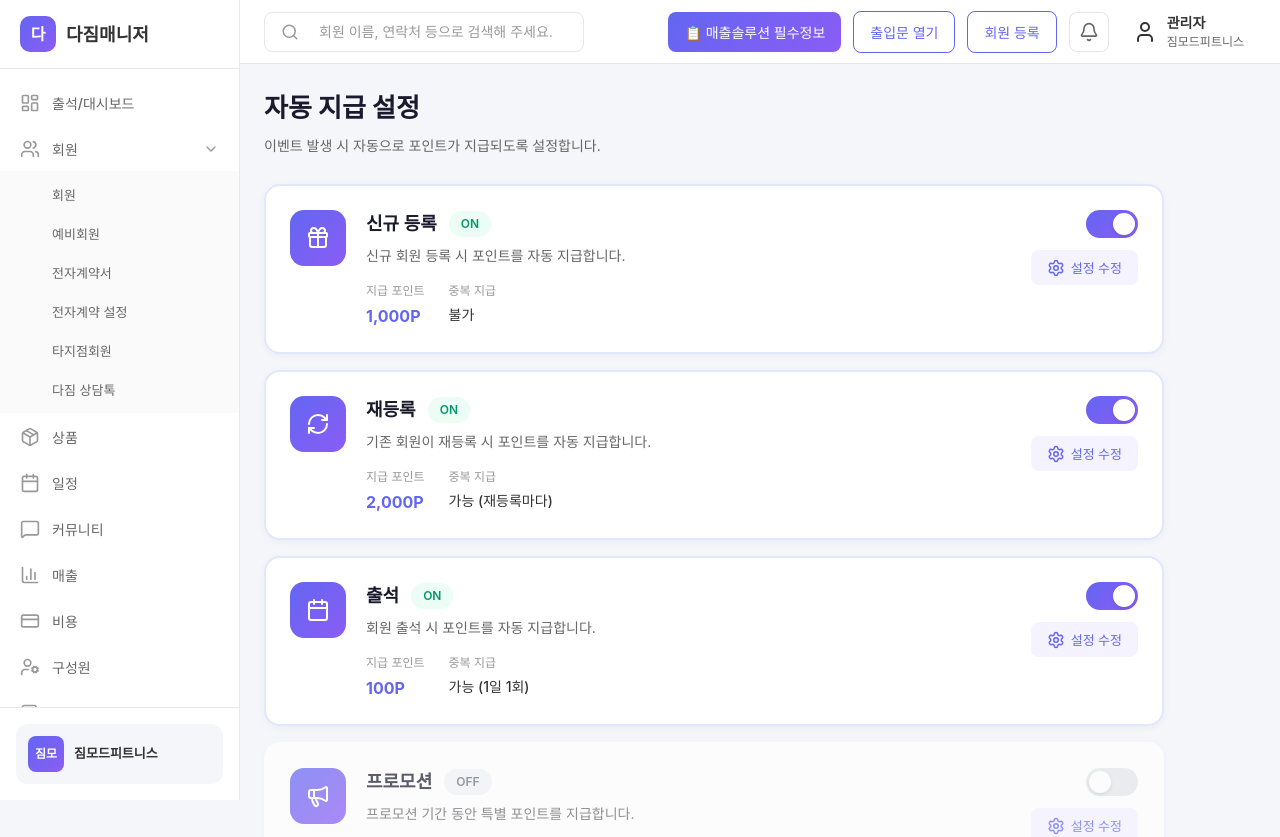
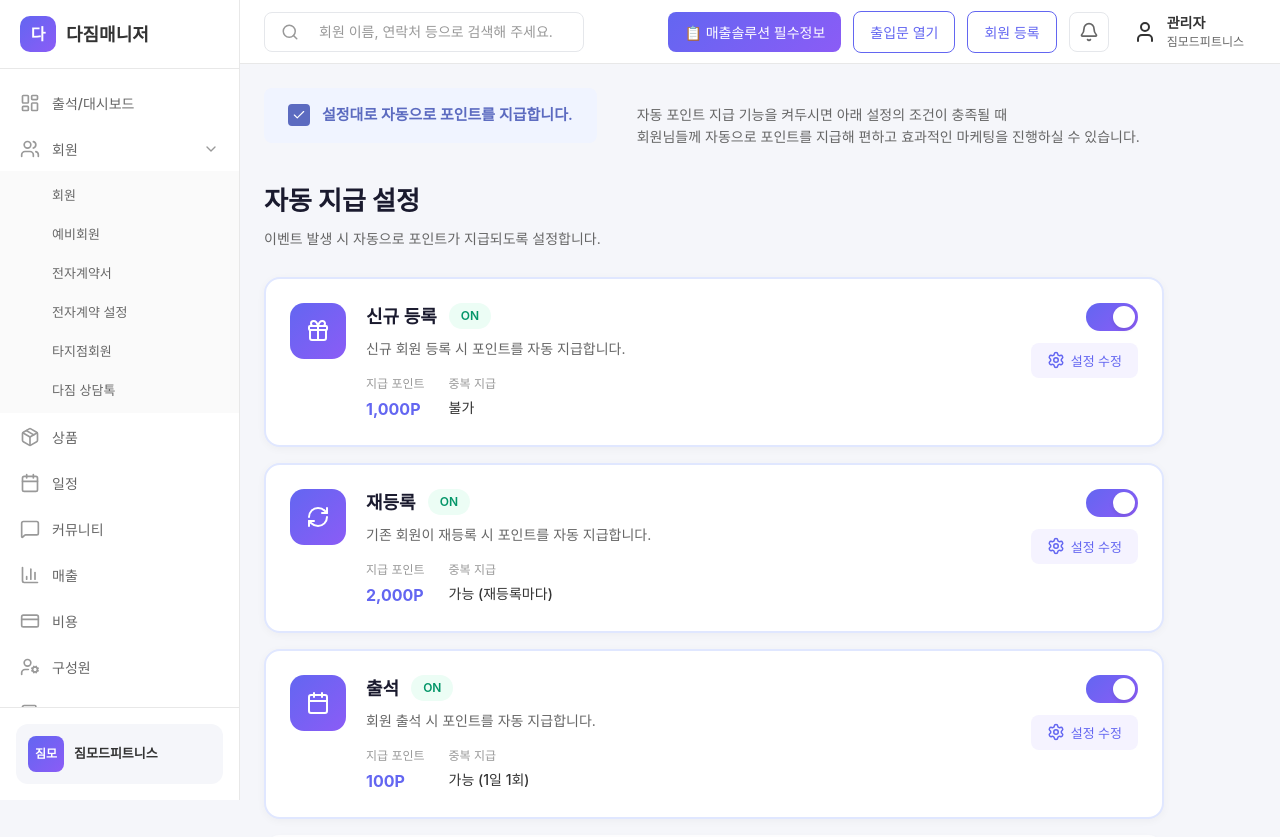
Before and after one commit to Lee-jm-code/dagym_point, a React (Vite) app: page /point/auto-settings in a window 1280 px wide. Shown: the top 837 px of the page. Built offline with nearby package versions, Linux system fonts and the light colour scheme; a web font is replaced by a local one.

Commit message:
자동 지급 페이지 상단에 자동 포인트 지급 토글 섹션 추가

```diff
--- a/src/pages/point/AutoPointSettings.css
+++ b/src/pages/point/AutoPointSettings.css
@@ -1,5 +1,63 @@
 .auto-point-settings {
   max-width: 900px;
+}
+
+/* 상단 자동 지급 토글 섹션 */
+.auto-point-toggle-section {
+  display: flex;
+  align-items: flex-start;
+  gap: 40px;
+  margin-bottom: 32px;
+}
+
+.auto-point-toggle {
+  display: flex;
+  align-items: center;
+  gap: 12px;
+  cursor: pointer;
+  background: #f0f4ff;
+  padding: 16px 24px;
+  border-radius: 8px;
+  flex-shrink: 0;
+}
+
+.auto-point-toggle input {
+  display: none;
+}
+
+.auto-point-toggle .custom-checkbox {
+  width: 22px;
+  height: 22px;
+  border: 2px solid #5c6bc0;
+  border-radius: 4px;
+  display: flex;
+  align-items: center;
+  justify-content: center;
+  background: white;
+  color: #5c6bc0;
+  flex-shrink: 0;
+}
+
+.auto-point-toggle input:checked + .custom-checkbox {
+  background: #5c6bc0;
+  color: white;
+}
+
+.auto-point-toggle .toggle-text {
+  font-size: 15px;
+  font-weight: 600;
+  color: #5c6bc0;
+}
+
+.auto-point-description {
+  padding-top: 16px;
+  color: #666;
+  font-size: 14px;
+  line-height: 1.6;
+}
+
+.auto-point-description p {
+  margin: 0;
 }
 
 .page-header {
--- a/src/pages/point/AutoPointSettings.tsx
+++ b/src/pages/point/AutoPointSettings.tsx
@@ -1,5 +1,5 @@
 import { useState } from 'react';
-import { Gift, RefreshCw, Calendar, Megaphone, Settings, X } from 'lucide-react';
+import { Gift, RefreshCw, Calendar, Megaphone, Settings, X, Check } from 'lucide-react';
 import type { AutoPointEvent } from '../../types/point';
 import './AutoPointSettings.css';
 
@@ -57,6 +57,7 @@ const AutoPointSettings = () => {
   const [events, setEvents] = useState<AutoPointEvent[]>(initialEvents);
   const [editingEvent, setEditingEvent] = useState<AutoPointEvent | null>(null);
   const [isModalOpen, setIsModalOpen] = useState(false);
+  const [isAutoPointEnabled, setIsAutoPointEnabled] = useState(true);
 
   const toggleEvent = (eventId: string) => {
     setEvents(events.map(event =>
@@ -84,6 +85,25 @@ const AutoPointSettings = () => {
 
   return (
     <div className="auto-point-settings">
+      {/* 상단 자동 지급 토글 */}
+      <div className="auto-point-toggle-section">
+        <label className="auto-point-toggle">
+          <input
+            type="checkbox"
+            checked={isAutoPointEnabled}
+            onChange={(e) => setIsAutoPointEnabled(e.target.checked)}
+          />
+          <span className="custom-checkbox">
+            {isAutoPointEnabled && <Check size={14} />}
+          </span>
+          <span className="toggle-text">설정대로 자동으로 포인트를 지급합니다.</span>
+        </label>
+        <div className="auto-point-description">
+          <p>자동 포인트 지급 기능을 켜두시면 아래 설정의 조건이 충족될 때</p>
+          <p>회원님들께 자동으로 포인트를 지급해 편하고 효과적인 마케팅을 진행하실 수 있습니다.</p>
+        </div>
+      </div>
+
       <div className="page-header">
         <h1 className="page-title">자동 지급 설정</h1>
         <p className="page-description">
```
